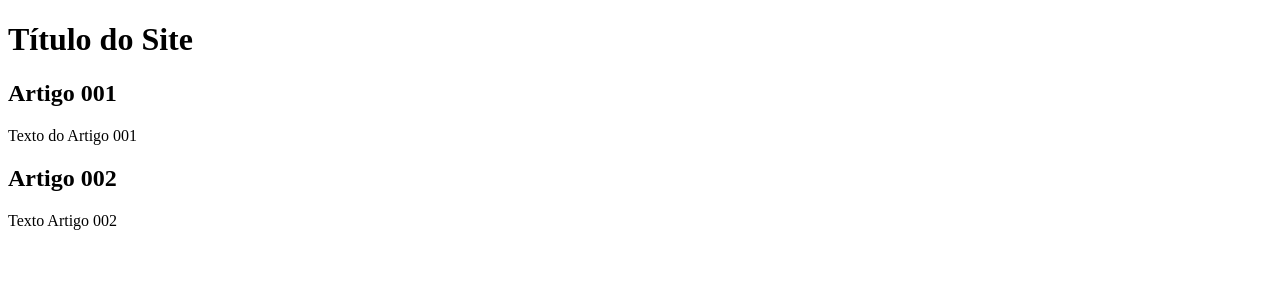
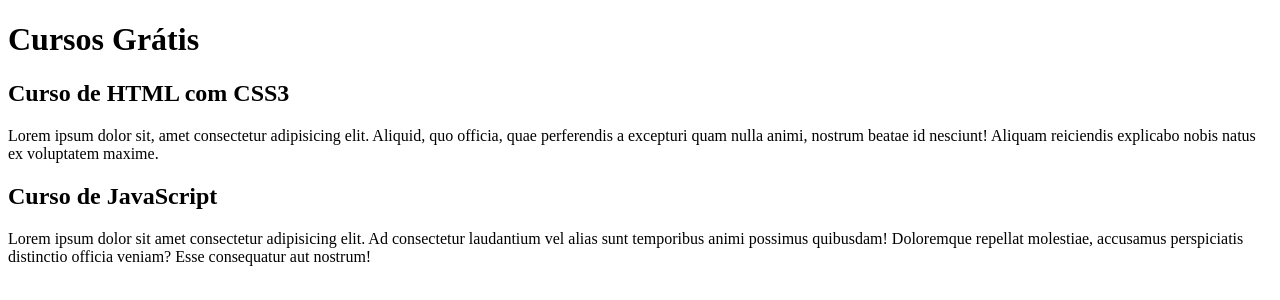
Before and after one commit to EdipoGeoge/projeto-site, a plain HTML site: page index.html in a window 1280 px wide. Drawn offline with Linux system fonts and the light colour scheme.

Commit message:
Comecei a escrever o conteúdo

```diff
--- a/index.html
+++ b/index.html
@@ -7,15 +7,15 @@
 </head>
 <body>
     <main>
-        <h1>Título do Site</h1>
+        <h1>Cursos Grátis</h1>
     </main>
     <article>
-        <h2>Artigo 001</h2>
-        <p>Texto do Artigo 001</p>
+        <h2>Curso de HTML com CSS3</h2>
+        <p>Lorem ipsum dolor sit, amet consectetur adipisicing elit. Aliquid, quo officia, quae perferendis a excepturi quam nulla animi, nostrum beatae id nesciunt! Aliquam reiciendis explicabo nobis natus ex voluptatem maxime.</p>
     </article>
     <article>
-        <h2>Artigo 002</h2>
-        <p>Texto Artigo 002</p>
+        <h2>Curso de JavaScript</h2>
+        <p>Lorem ipsum dolor sit amet consectetur adipisicing elit. Ad consectetur laudantium vel alias sunt temporibus animi possimus quibusdam! Doloremque repellat molestiae, accusamus perspiciatis distinctio officia veniam? Esse consequatur aut nostrum!</p>
     </article>
 </body>
 </html>
```
